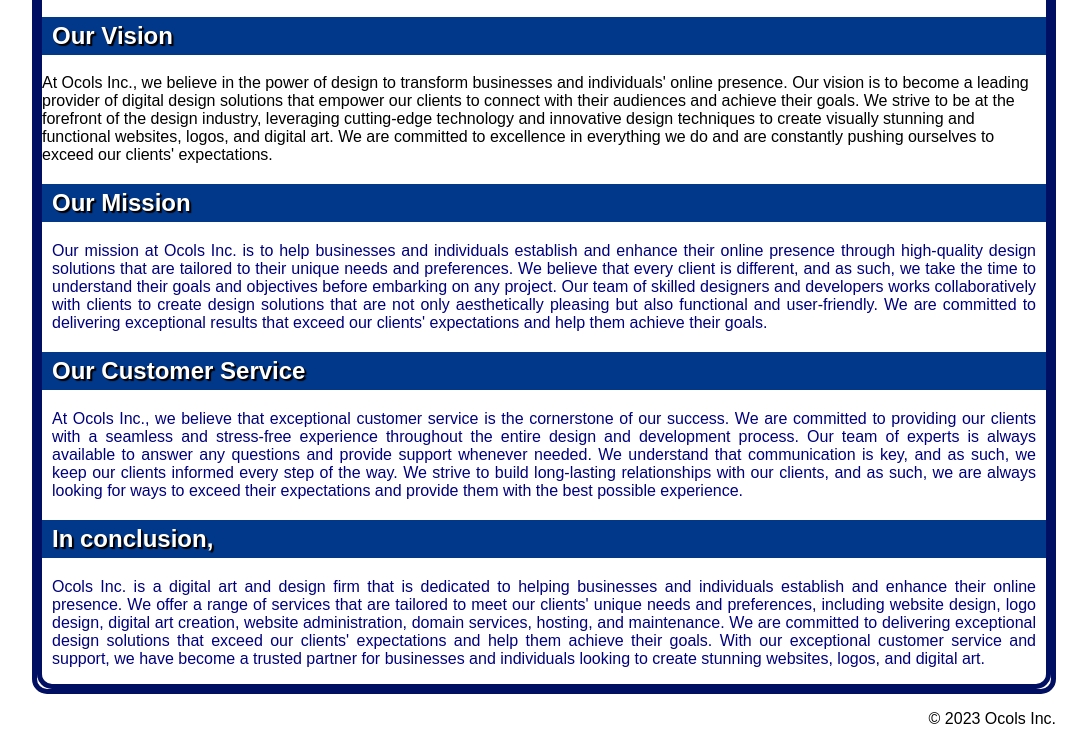
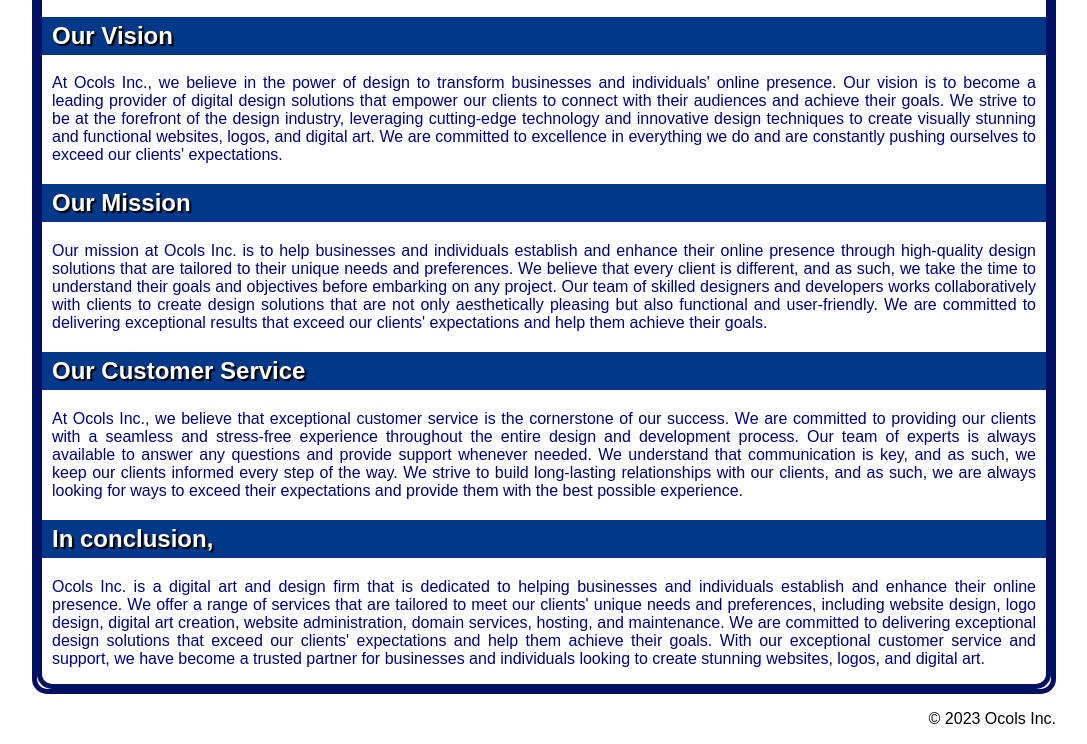
Before and after one commit to n01434894/cpan134, a plain HTML site: page about.html in a window 1280 px wide. Shown: the part 847-1591 px from the top of the page, without its empty margins (96-1183 px from the left). Drawn offline with Linux system fonts and the light colour scheme.

Commit message:
error fix about us page

```diff
--- a/about.html
+++ b/about.html
@@ -71,8 +71,8 @@ Ocols Inc. is a reputable digital art & design firm that specializes in providin
 
 
 
-				<p><h2>  Our Vision</h2>
-
+				<h2>  Our Vision</h2>
+				<p>
 At Ocols Inc., we believe in the power of design to transform businesses and individuals' online presence. Our vision is to become a leading provider of digital design solutions that empower our clients to connect with their audiences and achieve their goals. We strive to be at the forefront of the design industry, leveraging cutting-edge technology and innovative design techniques to create visually stunning and functional websites, logos, and digital art. We are committed to excellence in everything we do and are constantly pushing ourselves to exceed our clients' expectations.
 </p>
 <h2> Our Mission</h2>
```
